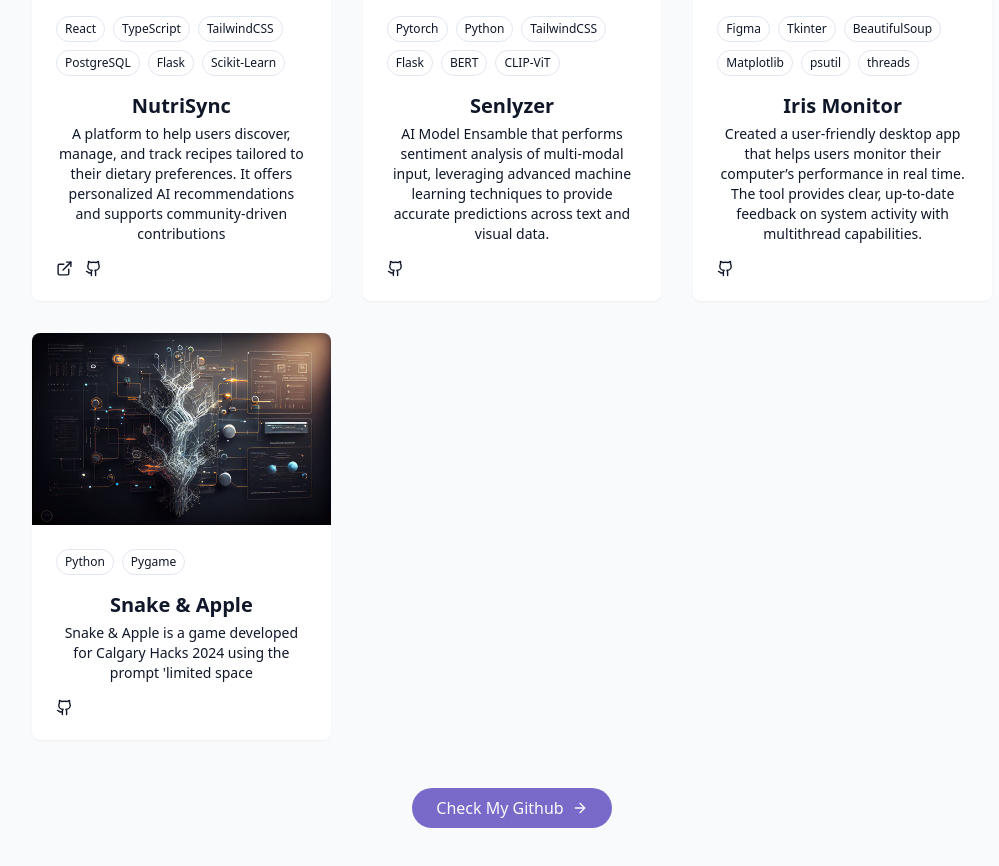
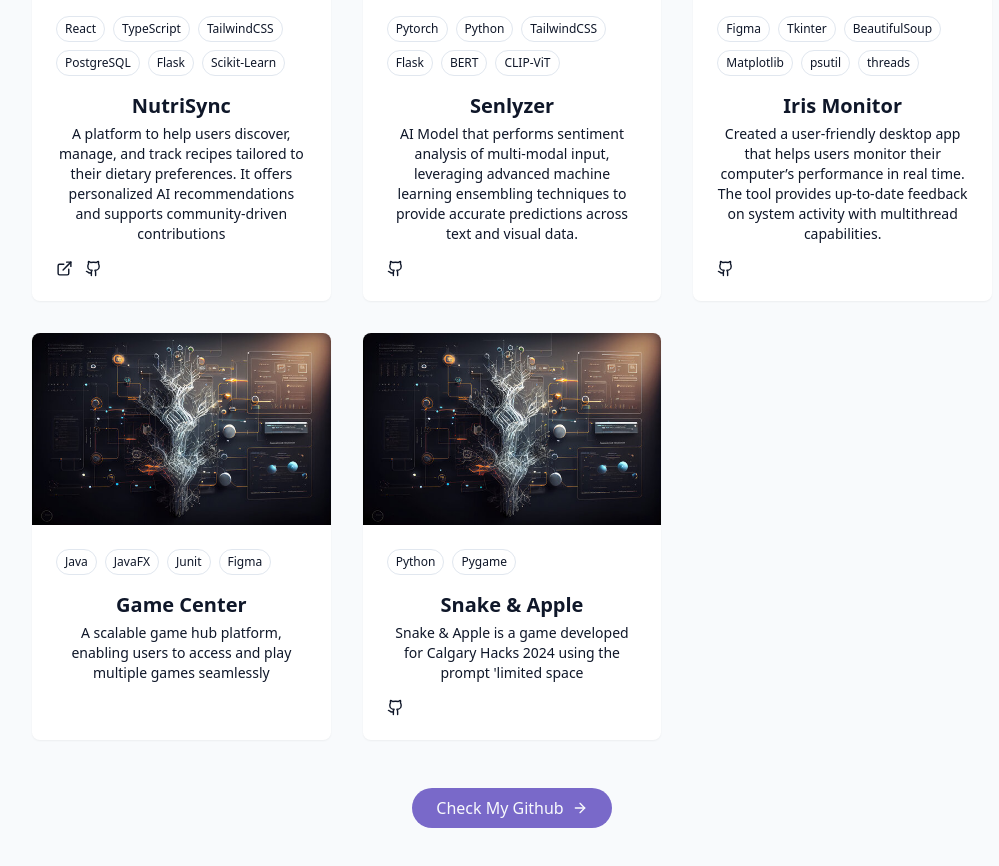
Before and after one commit to Manav2805/Portfolio, a React (Vite) app: page / in a window 1280 px wide. Shown: the part 2160-3026 px from the top of the page, without its empty margins (128-1127 px from the left). Built offline with nearby package versions, Linux system fonts and the light colour scheme.

Commit message:
Completed adding the information

```diff
--- a/src/components/ProjectSection.jsx
+++ b/src/components/ProjectSection.jsx
@@ -7,7 +7,14 @@ const projects = [
     description:
       "A platform to help users discover, manage, and track recipes tailored to their dietary preferences. It offers personalized AI recommendations and supports community-driven contributions",
     image: "/projects/temp.jpg",
-    tags: ["React", "TypeScript","TailwindCSS", "PostgreSQL", "Flask ","Scikit-Learn"],
+    tags: [
+      "React",
+      "TypeScript",
+      "TailwindCSS",
+      "PostgreSQL",
+      "Flask ",
+      "Scikit-Learn",
+    ],
     github: "https://github.com/Manav2805/NutriSync",
     url: "https://nutrisync-app.onrender.com/",
   },
@@ -15,40 +22,49 @@ const projects = [
     id: 2,
     title: "Senlyzer",
     description:
-      "AI Model Ensamble that performs sentiment analysis of multi-modal input, leveraging advanced machine learning techniques to provide accurate predictions across text and visual data.",
+      "AI Model that performs sentiment analysis of multi-modal input, leveraging advanced machine learning ensembling techniques to provide accurate predictions across text and visual data.",
     image: "/projects/temp.jpg",
-    tags: ["Pytorch", "Python","TailwindCSS", "Flask", "BERT", "CLIP-ViT"],
+    tags: ["Pytorch", "Python", "TailwindCSS", "Flask", "BERT", "CLIP-ViT"],
     github: "https://github.com/Manav2805/Senlyzer",
     url: "",
   },
   {
     id: 3,
     title: "Iris Monitor",
-    description: "Created a user-friendly desktop app that helps users monitor their computer’s performance in real time. The tool provides clear, up-to-date feedback on system activity with multithread capabilities.",
+    description:
+      "Created a user-friendly desktop app that helps users monitor their computer’s performance in real time. The tool provides up-to-date feedback on system activity with multithread capabilities.",
     image: "/projects/temp.jpg",
-    tags: ["Figma", "Tkinter", "BeautifulSoup", "Matplotlib", "psutil", "threads"],
+    tags: [
+      "Figma",
+      "Tkinter",
+      "BeautifulSoup",
+      "Matplotlib",
+      "psutil",
+      "threads",
+    ],
     github: "https://github.com/Manav2805/IRIS",
     url: "",
   },
   {
     id: 4,
+    title: "Game Center",
+    description:
+      "A scalable game hub platform, enabling users to access and play multiple games seamlessly",
+    image: "/projects/temp.jpg",
+    tags: ["Java", "JavaFX", "Junit", "Figma"],
+    github: "",
+    url: "",
+  },
+  {
+    id: 5,
     title: "Snake & Apple",
-    description: "Snake & Apple is a game developed for Calgary Hacks 2024 using the prompt 'limited space",
+    description:
+      "Snake & Apple is a game developed for Calgary Hacks 2024 using the prompt 'limited space",
     image: "/projects/temp.jpg",
     tags: ["Python", "Pygame"],
     github: "https://github.com/Manav2805/calgary-hacks",
     url: "",
   },
-  // {
-  //   id: 5,
-  //   title: "Project Five",
-  //   description:
-  //     "Description of Project Five. Add other stuff here to make the text properly aligned.",
-  //   image: "/projects/temp.jpg",
-  //   tags: ["React", "TailwindCSS", "Supabase"],
-  //   github: "#",
-  //   url: "#",
-  // },
 ];
 
 export const ProjectSection = () => {
@@ -101,6 +117,7 @@ export const ProjectSection = () => {
                         <ExternalLink size={17} />
                       </a>
                     )}
+                    {project.github?.trim() !== "" && (
                       <a
                         href={project.github}
                         target="_blank"
@@ -108,6 +125,7 @@ export const ProjectSection = () => {
                       >
                         <Github size={17} />
                       </a>
+                    )}
                   </div>
                 </div>
               </div>
```
Lines whose indentation alone changed are shown as unchanged.
